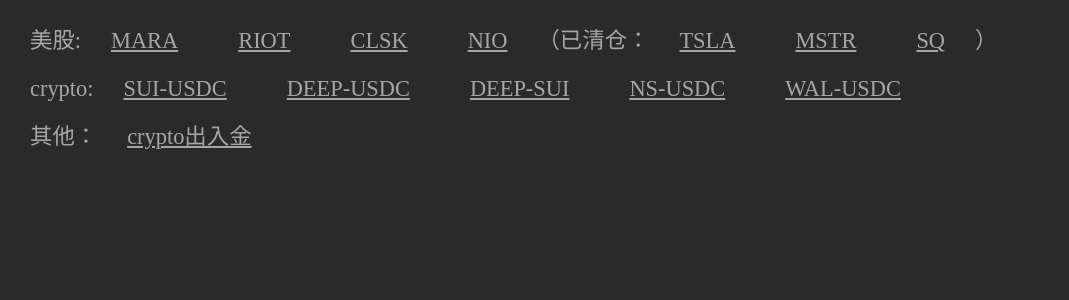
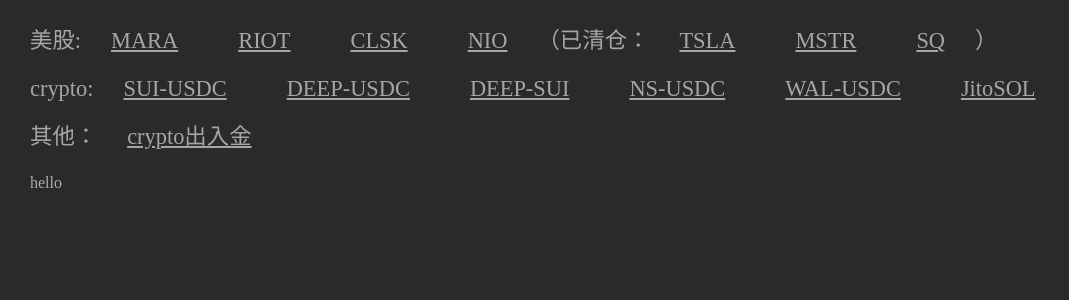
Before and after one commit to dsqiao/trade, a Vue app: page /coin-history/1 in a window 1280 px wide. Shown: the top 300 px of the page, without its empty margins (0-1069 px from the left). Built offline with nearby package versions, Linux system fonts and the light colour scheme; what tdesign-vue-next would draw is missing.

Commit message:
feat: init coin history page

```diff
--- a/src/App.vue
+++ b/src/App.vue
@@ -23,6 +23,7 @@
         <div class="link"><router-link to="/deep-sui">DEEP-SUI</router-link></div>
         <div class="link"><router-link to="/ns-usdc">NS-USDC</router-link></div>
         <div class="link"><router-link to="/wal-usdc">WAL-USDC</router-link></div>
+        <div class="link"><RouterLink to="/coin-history/jitosol">JitoSOL</RouterLink></div>
       </div>
       <div class="tab">
         其他：
--- /dev/null
+++ b/src/components/CoinHistory.vue
@@ -0,0 +1,12 @@
+<template>
+  <div>hello</div>
+</template>
+<script>
+export default {
+  setup() {
+    return {
+
+    };
+  }
+};
+</script>
--- a/src/router/index.js
+++ b/src/router/index.js
@@ -5,6 +5,7 @@
 import DeepUsdc from "../components/pair/deep-usdc.vue";
 import DeepSui from '../components/pair/deep-sui.vue';
 import NsSui from '../components/pair/ns-usdc.vue';
+import CoinHistory from "@/components/CoinHistory.vue";
 const routes = [
   {
     path: "/",
@@ -13,6 +14,11 @@
     path: "/history/:stock",
     name: "History",
     component: History,
+  },
+  {
+    path: '/coin-history/:coin',
+    name: "coin",
+    component: CoinHistory
   },
   {
     path: "/sui-usdc",
```
Also changed, not shown: src/components/pair/sol-usdc.vue (deleted).
